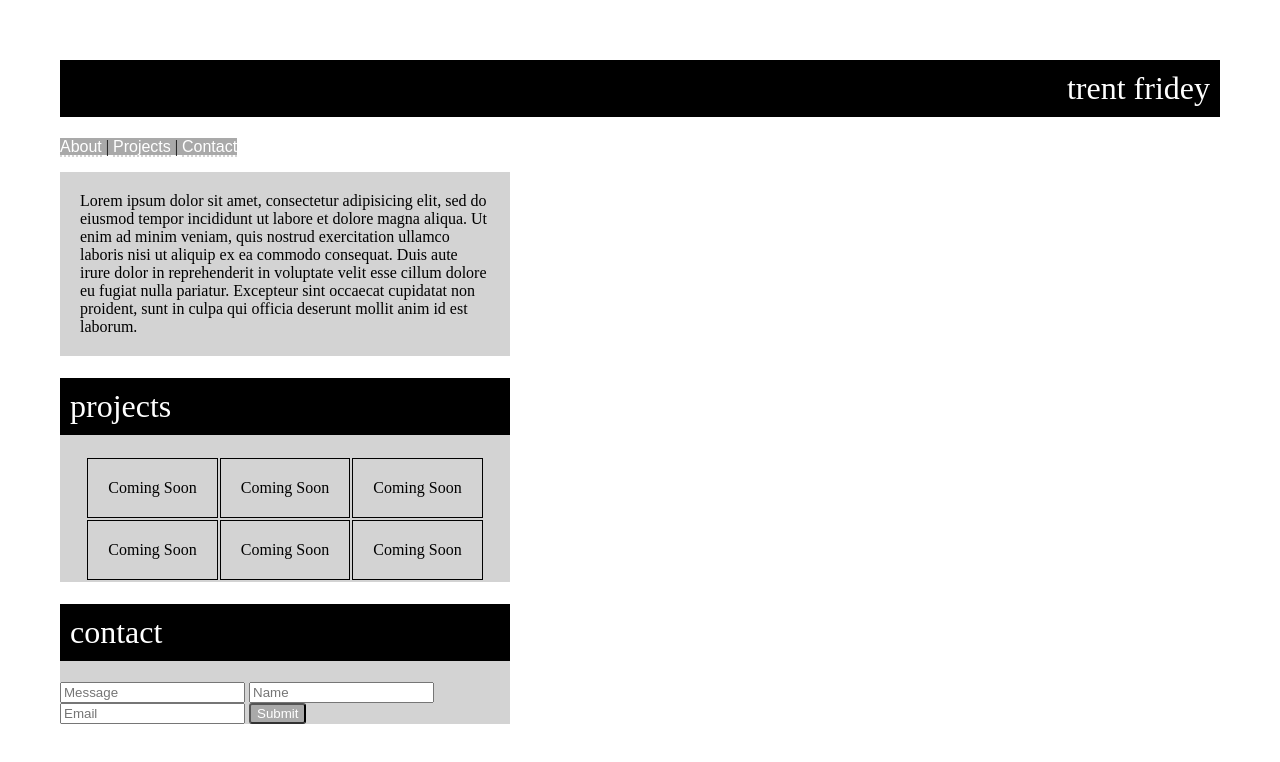
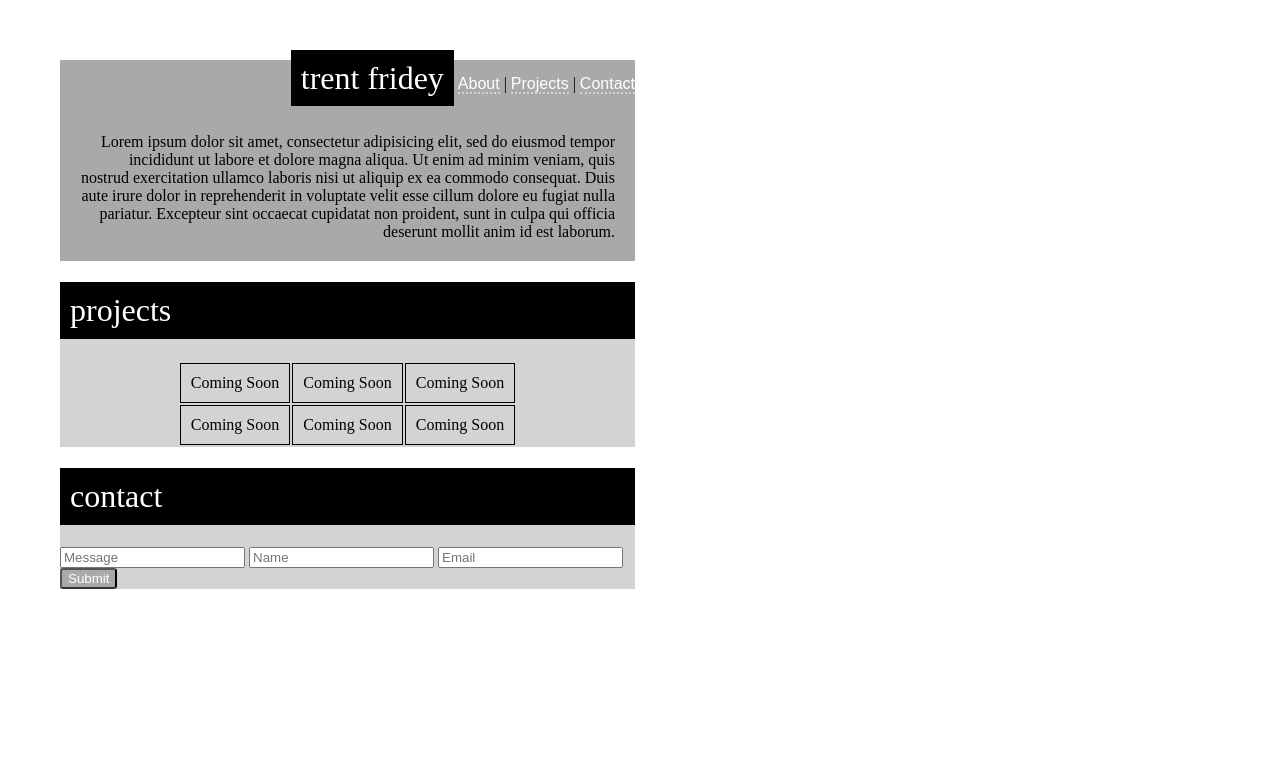
Before and after one commit to trentfridey/trentfridey.github.io, a plain HTML site: page index.html in a window 1280 px wide. Drawn offline with Linux system fonts and the light colour scheme.

Commit message:
update index and style

```diff
--- a/index.html
+++ b/index.html
@@ -8,8 +8,6 @@
     <a href="#about">About</a> |
     <a href="#proj">Projects</a> |
     <a href="#contact">Contact</a>
-  </div>
-  <div id = "about">
     <p>Lorem ipsum dolor sit amet, consectetur adipisicing elit, sed do eiusmod tempor incididunt ut labore et dolore magna aliqua. Ut enim ad minim veniam, quis nostrud exercitation ullamco laboris nisi ut aliquip ex ea commodo consequat. Duis aute irure dolor in reprehenderit in voluptate velit esse cillum dolore eu fugiat nulla pariatur. Excepteur sint occaecat cupidatat non proident, sunt in culpa qui officia deserunt mollit anim id est laborum.</p>
   </div>
   <div id = "proj">
--- a/style.css
+++ b/style.css
@@ -3,7 +3,7 @@ body{
 }
 div{
   background-color:lightgrey;
-  width:450px;
+  width:575px;
 }
 h1{
   padding:10px;
@@ -12,11 +12,13 @@ h1{
   font-family:"Segoe UI Light" sans-serif;
   font-weight:normal;
 }
+
 td {
-  padding: 20px;
+  padding: 10px;
   text-align: center;
   vertical-align: middle;
   border: 1px solid black;
+  margin: 25px;
 }
 p {
   padding: 20px;
@@ -31,16 +33,18 @@ button {
 #nav{
   background-color: darkgrey;
   text-align: right;
-  display: inline;
 }
 #nav a {
   color: white;
   font-family:sans-serif;
   text-decoration: none;
   border-bottom: 2px dotted lightgrey;
+  display:inline;
 }
 #nav h1 {
   color:white;
   font-family: "Segoe UI Light" sans-serif;
   font-weight:normal;
+  display:inline;
+  text-align: left;
 }
```
